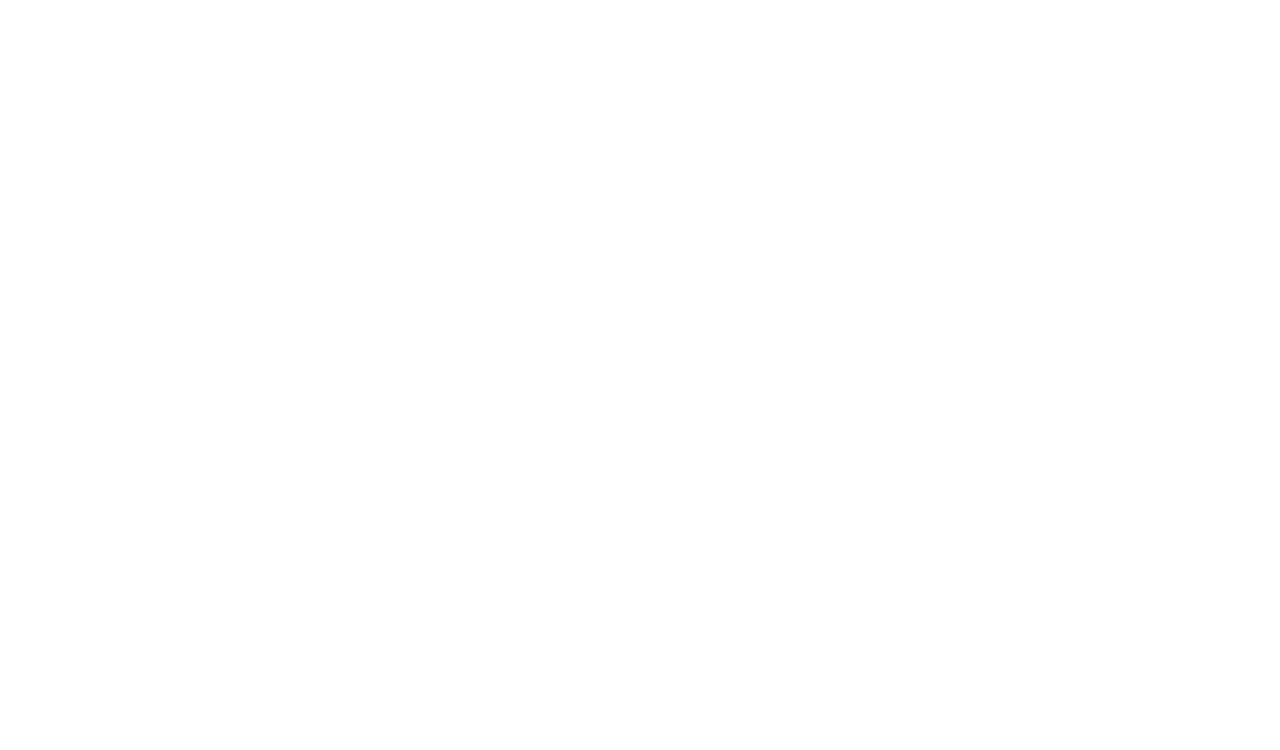
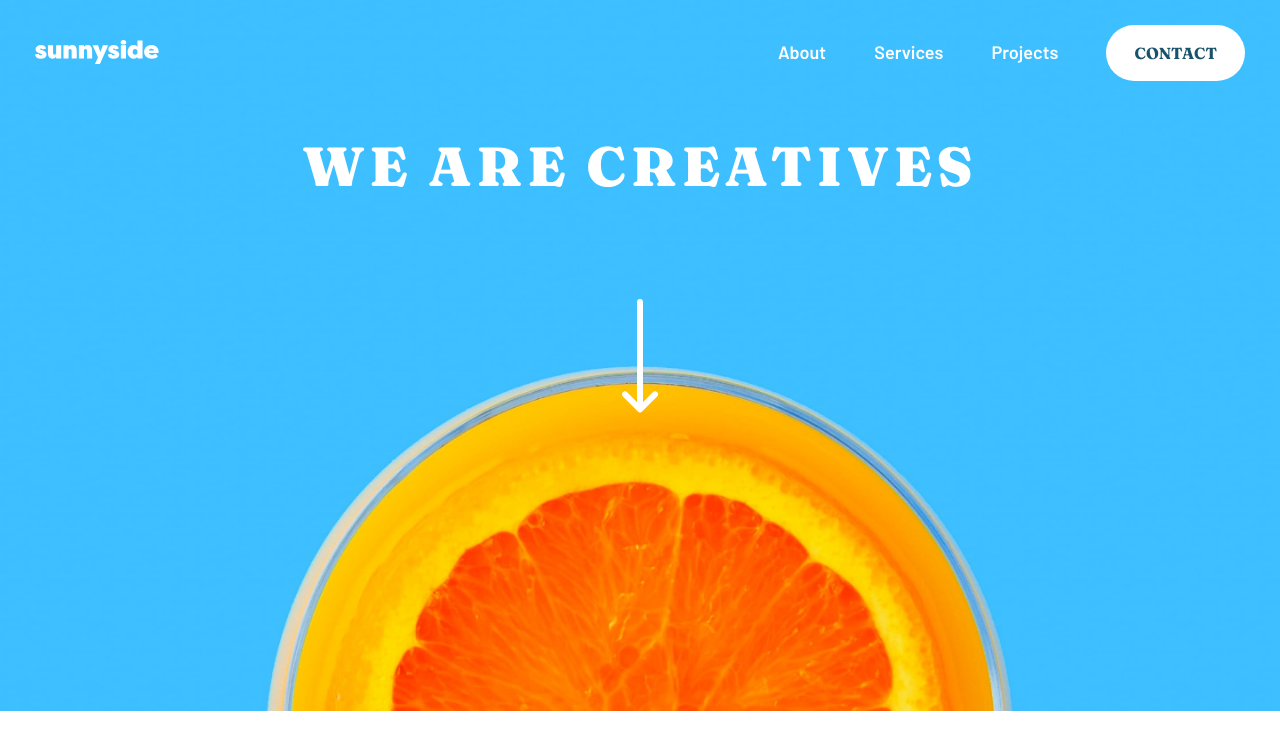
Before and after one commit to aligjahed/FEMC_Sunnyside-LandingPage, a plain HTML site: page index.html in a window 1280 px wide. Drawn offline with Linux system fonts and the light colour scheme.

Commit message:
Header Design

```diff
--- a/app/scss/_globals.scss
+++ b/app/scss/_globals.scss
@@ -18,6 +18,22 @@ body {
   padding: 0;
 }
 
+a {
+  text-decoration: none;
+}
+
+h1,
+h2,
+h3,
+h4 {
+  margin: 0;
+}
+
+.container {
+  height: 100vh;
+  width: 100%;
+}
+
 .flex {
   display: flex;
 
@@ -25,7 +41,23 @@ body {
     justify-content: center;
   }
 
+  &-jc-sb {
+    justify-content: space-between;
+  }
+
   &-ai-c {
     align-items: center;
   }
 }
+
+.hide-for-desktop {
+  @media screen and (min-width: 1000px) {
+    display: none;
+  }
+}
+
+.hide-for-mobile {
+  @media screen and (max-width: 1000px) {
+    display: none;
+  }
+}
--- /dev/null
+++ b/app/scss/_header.scss
@@ -0,0 +1,90 @@
+.header {
+  width: 100%;
+  position: relative;
+
+  &__nav {
+    position: absolute;
+    top: 0;
+    z-index: 1;
+    width: 100%;
+    padding: 40px 35px;
+
+    background-color: transparent;
+  }
+
+  &__img {
+    position: relative;
+    top: 0;
+
+    width: 100%;
+  }
+
+  .navigation {
+    a {
+      color: $white;
+
+      &:not(:last-child) {
+        margin-right: 45px;
+        font-size: 18px;
+      }
+    }
+
+    font-family: "Barlow";
+  }
+
+  &__cta {
+    padding: 18px 28px;
+
+    border-radius: 30px;
+
+    font-family: "Fraunces";
+
+    background-color: $white;
+    color: $darkBlue !important;
+  }
+
+  &__text {
+    position: absolute;
+    top: 16.5vh;
+    z-index: 1;
+
+    font-family: "Fraunces";
+    text-align: center;
+    letter-spacing: 5px;
+    font-weight: 900;
+    font-size: 4.3vw;
+
+    color: $white;
+  }
+
+  &__icon {
+    position: absolute;
+    z-index: 1;
+
+    top: 50%;
+    left: 50%;
+    transform: translate(-50%, -50%);
+  }
+}
+
+@media screen and (max-width: 1000px) {
+  .header {
+    &__nav {
+      padding: 25px 20px;
+    }
+
+    &__text {
+      margin-top: 40px;
+      font-size: 40px;
+    }
+
+    &__icon {
+      position: absolute;
+      z-index: 1;
+
+      top: 65%;
+      left: 50%;
+      transform: translate(-50%, -50%);
+    }
+  }
+}
--- a/app/scss/style.scss
+++ b/app/scss/style.scss
@@ -1,2 +1,4 @@
 @import "variables";
 @import "globals";
+@import "header";
+@import "hero";
--- a/index.html
+++ b/index.html
@@ -6,6 +6,37 @@
     <link rel="stylesheet" href="./dist/style.css" />
     <title>Sunnyside</title>
   </head>
-  <body></body>
+  <body>
+    <div class="container">
+      <header class="header flex flex-jc-c flex-ai-c">
+        <nav class="header__nav flex flex-jc-sb flex-ai-c">
+          <img src="./images/logo.svg" alt="logo" class="header__logo" />
+          <div class="navigation hide-for-mobile">
+            <a href="#">About</a>
+            <a href="#">Services</a>
+            <a href="#">Projects</a>
+            <a href="#" class="header__cta">CONTACT</a>
+          </div>
+        </nav>
+        <h1 class="header__text">WE ARE CREATIVES</h1>
+        <img
+          src="./images/icon-arrow-down.svg"
+          alt="arrow-icon"
+          class="header__icon"
+        />
+
+        <img
+          src="./images/desktop/image-header.jpg"
+          alt="desktop-heade-image"
+          class="header__img hide-for-mobile"
+        />
+        <img
+          src="./images/mobile/image-header.jpg"
+          alt="mobile-heade-image"
+          class="header__img hide-for-desktop"
+        />
+      </header>
+    </div>
+  </body>
   <script src="./app/js/main.js"></script>
 </html>
```
Also changed, not shown: app/scss/_hero.scss (added), dist/style.css, 1 other file.
